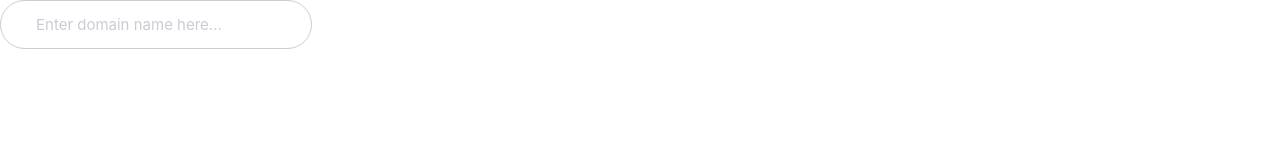
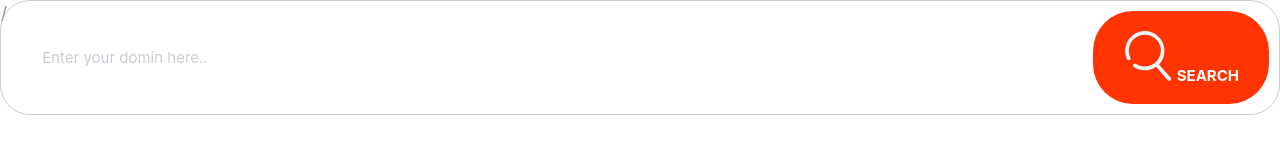
Before and after one commit to coder-rgb/Cloud_J, a plain HTML site: page index.html in a window 1280 px wide. Drawn offline with Linux system fonts and the light colour scheme.

Commit message:
define a search component

```diff
--- a/css/style.css
+++ b/css/style.css
@@ -4,6 +4,8 @@
   --color-accent: #ff3400;
   --color-heading: #1b0760;
   --color-body: #918ca4;
+  --color-border: #ccc;
+  --border-radius: 30px;
 }
 
 html {
@@ -241,8 +243,9 @@ a {
 /* input */
 
 .input {
-  border-radius: 30px;
-  border: 1px solid #ccc;
+  border: 1px solid var(--color-border);
+  border-radius: var(--border-radius);
+  border: 0;
   padding: 1.5rem 3.5rem;
   outline: none;
   color: var(--color-headings);
@@ -257,3 +260,19 @@ a {
     font-size: 1.5rem;
   }
 }
+
+/* search component */
+.input--group {
+  border: 1px solid var(--color-border);
+  border-radius: var(--border-radius);
+  display: flex;
+}
+
+.input--group .btn {
+  justify-content: flex-end;
+}
+
+.input--group .input {
+  border: 0;
+  flex-grow: 1;
+}
--- a/index.html
+++ b/index.html
@@ -10,6 +10,13 @@
 </head>
 
 <body>
-    <input type="text" class="input" placeholder="Enter domain name here...">
+    <div class="input--group">/
+        <input type="text" class="input" placeholder="Enter your domin here..">
+        <button class="btn btn--accent">
+            <svg class="icon icon--primary icon--small">
+                <use xlink:href="img/sprite.svg#search"></use>
+            </svg>
+            Search</button>
+    </div>
 </body>
 </html>
```
Also changed, not shown: components/search.html (added, +8 -0 lines).
